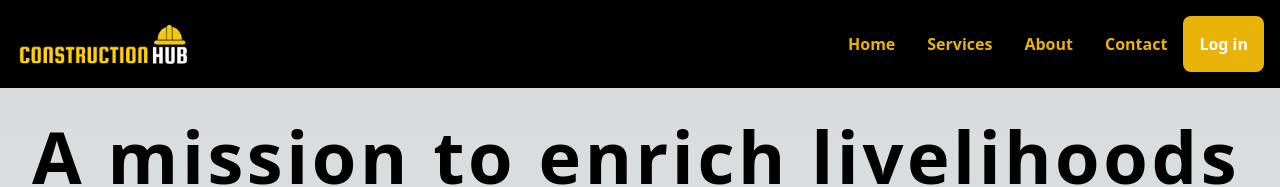
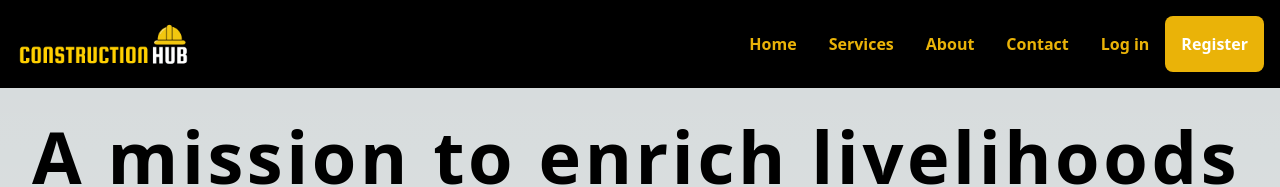
Before and after one commit to akhileshsharma08/chubv1, a Next.js app: page /about in a window 1280 px wide. Shown: the top 187 px of the page. Built offline with nearby package versions, Linux system fonts and the light colour scheme; no server answers.

Commit message:
register page fixed

```diff
--- a/src/app/login/page.js
+++ b/src/app/login/page.js
@@ -78,8 +78,8 @@ const login = () => {
             <div className="flex items-center justify-center border-t-[1px] border-t-slate-300 w-full relative">
               <div className="-mt-1 font-bod bg-white px-5 absolute">Or</div>
             </div>
-            <Link href={"/"} passHref>
-              <button className="w-full border-yellow-400 hover:border-yellow-500 hover:border-[2px] border-[1px] rounded-3xl p-3 text-black font-bold transition duration-200">Sign Up</button>
+            <Link href={"/register"} passHref>
+              <button className="w-full border-yellow-400 hover:border-yellow-500 hover:border-[2px] border-[1px] rounded-3xl p-3 text-black font-bold transition duration-200">Register</button>
 
             </Link>
           </div>
--- a/src/app/page.js
+++ b/src/app/page.js
@@ -1,5 +1,4 @@
 import Image from 'next/image'
-import Register from './../components/Register'
 export default function Home() {
   return (
     <>
@@ -31,7 +30,6 @@ export default function Home() {
                             <button className='flex w-3/5 items-center justify-center rounded-full border border-transparent bg-black px-8 py-3 text-base font-medium text-white hover:bg-yellow-400 hover:shadow-lg hover:border-black md:py-4 md:px-10 md:text-lg'> Learn More </button>
                         </div>
                         <div className="w-full max-w-xl xl:px-8 xl:w-5/12 p-2 m-2">
-                            <Register />
                         </div>
                     </div>
                 </div>
--- a/src/app/register/page.js
+++ b/src/app/register/page.js
@@ -1,11 +1,99 @@
 "use client"
-import React from 'react'
-import Register from '../../components/Register'
+
+import React, { useState, useEffect } from 'react'
+import Link from 'next/link'
+import Image from 'next/image'
+import GoogleButton from 'react-google-button'
+import { useRouter } from 'next/navigation'
+import { UseUserAuth } from '@/Context/UserAuthContextProvider'
+
+
 
 const Register = () => {
-  return (
-    <div><Register/></div>
-  )
+    const [email, setEmail] = useState("")
+    const [password, setPassword] = useState("")
+    const [error, setError] = useState("")
+    const { SignUp, user } = UseUserAuth()
+    const {  googleSignIn } = UseUserAuth()
+    const [loading,setLoading] = useState(false)
+
+    const router = useRouter()
+
+    const GoogleSubmit = async () => {
+        // e.preventDefault()
+        try {
+            await googleSignIn()
+            setLoading(true)
+            router.push('/dashboard')
+
+        }
+        catch (err) {
+            console.log(err.message, "err in signup");
+            setError(err.message)
+        }
+
+
+    };
+
+
+
+    const HandleSubmit = async (e) => {
+        e.preventDefault()
+        setError("")
+        try {
+            setLoading(true)
+            await SignUp(email, password)
+            router.push('/login')
+            setLoading(false)
+        } catch (err) {
+            setError(err.message)
+        }
+
+    }
+
+    if(loading ){
+        return <h1>loading...</h1>
+    }
+    return (
+
+        <>
+            <div className="min-h-screen flex justify-center items-center mt-10 bg-yellow-500 ">
+                <div className="p-5  rounded-md flex flex-col items-center space-y-3  shadow-xl bg-white">
+                    <div className="py-5" >
+                        <Image src="/img/logo1.png" width={100} height={100} alt='registration logo' />
+                    </div>
+                    <div className="flex items-center justify-center border-t-[1px] border-t-slate-300 w-full relative">
+            <div className="-mt-1 mb-2 font-bod bg-white px-5 absolute">Register</div>
+          </div>
+                    <form onSubmit={HandleSubmit}>
+                        <input className="p-3 border-[1px]  mb-2 border-slate-500 rounded-sm w-80" value={email} onChange={(e) => setEmail(e.target.value)} type="email" placeholder="  Email" />
+                        <div className="flex flex-col space-y-1">
+                            <input className="p-3 border-[1px] mb-2 border-slate-500 rounded-sm w-80" value={password} onChange={(e) => setPassword(e.target.value)} type="password" placeholder="Password" />
+                            {/* <p className="font-bold text-[#0070ba]">Forgot password?</p> */}
+                        </div>
+                        {error && <span className='text-red-500 mb-2 mx-2  content-center'>Wrong Email or Password</span>}
+
+                        <button type='submit' className="w-full bg-yellow-400 rounded-3xl mb-2 p-3 text-white font-bold transition duration-200 hover:bg-yellow-500">Sign Up</button>
+
+                        <div className="mydivbtn ">
+                            <GoogleButton className='w-full mygooglebtn mb-2' style={{ width: "100%" }}
+                                onClick={GoogleSubmit}
+                            />
+                        </div>
+                    </form>
+                    <div className="flex flex-col space-y-5 w-full">
+                        <div className="flex items-center justify-center border-t-[1px] border-t-slate-300 w-full relative">
+                            <div className="-mt-1 font-bod bg-white px-5 absolute">Or</div>
+                        </div>
+                        <Link href={"/login"}>
+                            <button className="w-full border-yellow-400 hover:border-yellow-500 hover:border-[2px] border-[1px] rounded-3xl p-3 text-black font-bold transition duration-200">Log in</button>
+
+                        </Link>
+                    </div>
+                </div>
+            </div>
+        </>
+    )
 }
 
 export default Register
--- a/src/components/Navbar.js
+++ b/src/components/Navbar.js
@@ -22,25 +22,28 @@ const Navbar = () => {
             <Image src={Logo} width={180} height={45} className='hover:cursor-pointer' alt='main logo'/>
           </Link>
           <ul className='hidden sm:flex '>
-            <li className='p-4 rounded-md text-yellow-500 hover:text-white font-semibold'>
-              <Link href='/'>Home</Link>
-            </li>
-            <li className='p-4 rounded-lg text-yellow-500 hover:text-white font-semibold'>
-              <Link href='/services'>Services</Link>
-            </li>
-            <li className='p-4 rounded-lg text-yellow-500 hover:text-white font-semibold'>
-              <Link href='/about'>About</Link>
-            </li>
-            <li className='p-4 rounded-lg text-yellow-500 hover:text-white font-semibold'>
-              <Link href='/contact'>Contact</Link>
-            </li>
+            <Link href='/'><li className='p-4 rounded-md text-yellow-500 hover:text-white font-semibold'>
+              Home
+            </li></Link>
+           <Link href='/services'> <li className='p-4 rounded-lg text-yellow-500 hover:text-white font-semibold'>
+              Services
+            </li></Link>
+           <Link href='/about'> <li className='p-4 rounded-lg text-yellow-500 hover:text-white font-semibold'>
+              About
+            </li></Link>
+           <Link href='/contact'> <li className='p-4 rounded-lg text-yellow-500 hover:text-white font-semibold'>
+              Contact
+            </li></Link>
+           <Link href='/login'> <li className='p-4 rounded-lg text-yellow-500 hover:text-white font-semibold'>
+              Log in
+            </li></Link>
             {/* {user.displayName ? <li className=' p-4 rounded-lg text-yellow-500 bg-yellow-500 text-white hover:text-white hover:bg-yellow-400 font-semibold'>
               <Link href='/login'>Log in</Link>
             </li>:<li className=' p-4 rounded-lg text-yellow-500 bg-yellow-500 text-white hover:text-white hover:bg-yellow-400 font-semibold'>
               <Link href='/login'>Log Out</Link>
             </li> } */}
          {!user?<li className=' p-4 rounded-lg  bg-yellow-500 text-white hover:text-white hover:bg-yellow-400 font-semibold'>
-              <Link href='/login'>Log in</Link>
+              <Link href='/register'>Register</Link>
             </li>:<li className=' hover:cursor-pointer  rounded-lg text-yellow-500 flex justify-center items-center   hover:text-white  font-bold'>
               <Link href='/dashboard' className='text-4xl p-2'><FaUserCircle/></Link>
             </li> }
```
